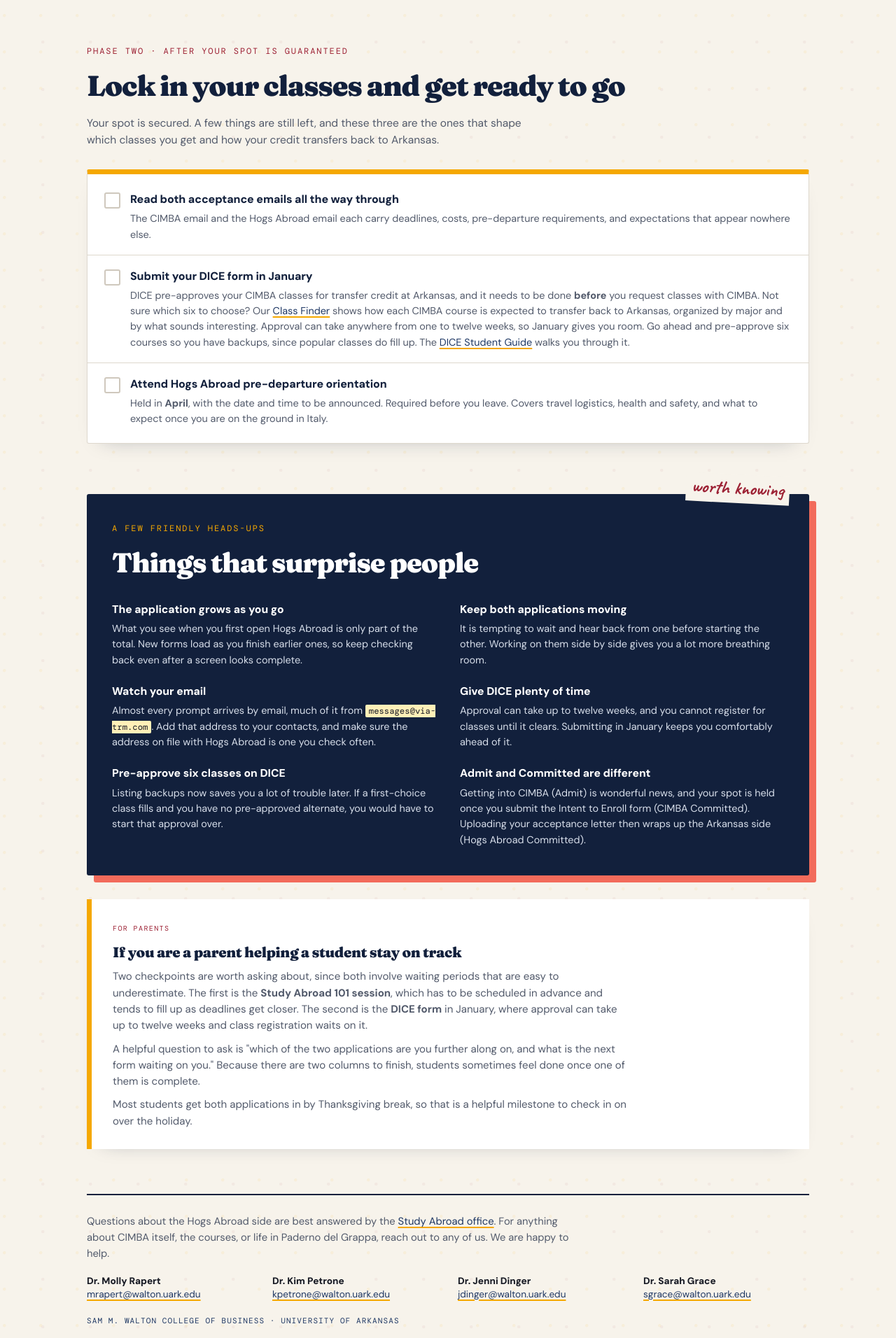
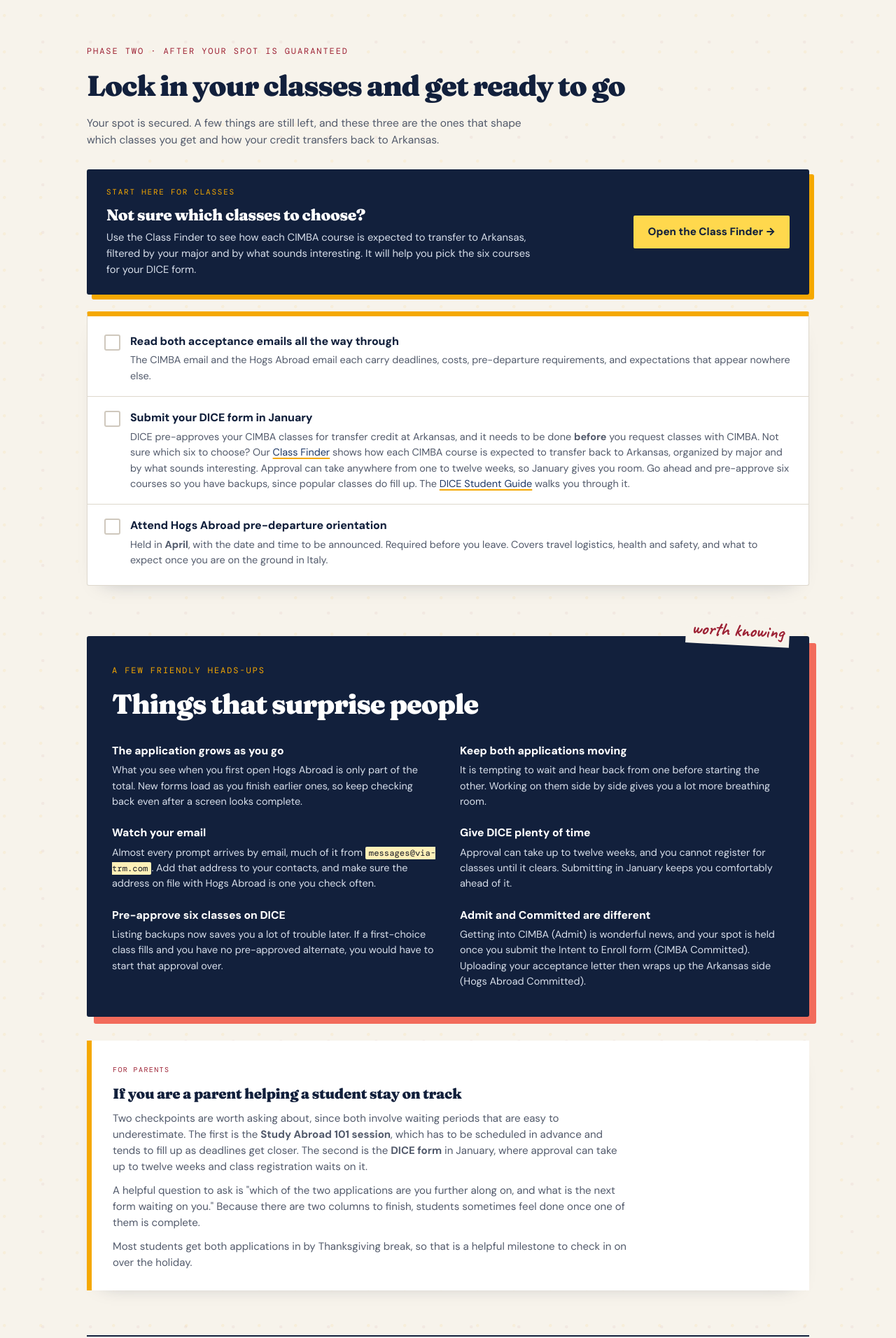
Before and after one commit to profsarahgrace/cimbahogs, a Jekyll site: the page built from summer27application/index.html, in a window 1280 px wide. Shown: the part 3155-5067 px from the top of the page at 70% size. Built offline with Jekyll 4.4.1, drawn with Linux system fonts in a browser that asks for light colours.

Commit message:
Application page: add prominent Class Finder link in Phase two
Co-Authored-By: Claude Sonnet 5.5 <noreply@anthropic.com>

```diff
--- a/summer27application/index.html
+++ b/summer27application/index.html
@@ -264,6 +264,15 @@ audiences:
 
     <p class="phase-note">Your spot is secured. A few things are still left, and these three are the ones that shape which classes you get and how your credit transfers back to Arkansas.</p>
 
+    <a class="finder-cta" href="/classfinder/">
+      <span class="finder-cta-text">
+        <span class="finder-cta-tag">Start here for classes</span>
+        <strong>Not sure which classes to choose?</strong>
+        <span>Use the Class Finder to see how each CIMBA course is expected to transfer to Arkansas, filtered by your major and by what sounds interesting. It will help you pick the six courses for your DICE form.</span>
+      </span>
+      <span class="finder-cta-go">Open the Class Finder &rarr;</span>
+    </a>
+
     <div class="lane-wide">
       <ol class="steps">
         <li>
@@ -283,7 +292,7 @@ audiences:
             <span class="box"><svg viewBox="0 0 16 16" fill="none"><path d="M2 8.5 6 12.5 14 3.5" stroke="#12182B" stroke-width="2.6" stroke-linecap="round" stroke-linejoin="round"/></svg></span>
             <span class="step-body">
               <span class="step-title">Submit your DICE form in January</span>
-              <p class="step-detail">DICE pre-approves your CIMBA classes for transfer credit at Arkansas, and it needs to be done <strong>before</strong> you request classes with CIMBA. Not sure which six to choose? Our <a href="https://cimbahogs.com/classfinder/">Class Finder</a> shows how each CIMBA course is expected to transfer back to Arkansas, organized by major and by what sounds interesting. Approval can take anywhere from one to twelve weeks, so January gives you room. Go ahead and pre-approve six courses so you have backups, since popular classes do fill up. The <a href="https://uark.sharepoint.com/teams/StudyAbroad/SitePages/DICE-Student-Instruction-Guide.aspx" target="_blank" rel="noopener">DICE Student Guide</a> walks you through it.</p>
+              <p class="step-detail">DICE pre-approves your CIMBA classes for transfer credit at Arkansas, and it needs to be done <strong>before</strong> you request classes with CIMBA. Not sure which six to choose? Our <a href="/classfinder/">Class Finder</a> shows how each CIMBA course is expected to transfer back to Arkansas, organized by major and by what sounds interesting. Approval can take anywhere from one to twelve weeks, so January gives you room. Go ahead and pre-approve six courses so you have backups, since popular classes do fill up. The <a href="https://uark.sharepoint.com/teams/StudyAbroad/SitePages/DICE-Student-Instruction-Guide.aspx" target="_blank" rel="noopener">DICE Student Guide</a> walks you through it.</p>
             </span>
           </label>
         </li>
--- a/summer27application/summer27application.css
+++ b/summer27application/summer27application.css
@@ -607,6 +607,66 @@ code{
 }
 .lane-wide ol.steps li .step{padding:18px 24px;}
 
+/* ---------- class finder link ---------- */
+.finder-cta{
+  display:flex;
+  align-items:center;
+  justify-content:space-between;
+  gap:20px 28px;
+  flex-wrap:wrap;
+  margin:0 0 24px;
+  padding:24px 28px;
+  background:var(--navy-deep);
+  color:#D7DEEA;
+  border-radius:3px;
+  box-shadow:7px 7px 0 var(--gold);
+  text-decoration:none;
+  transition:transform .15s,box-shadow .15s;
+}
+.finder-cta:hover{
+  color:#D7DEEA;
+  transform:translate(-2px,-2px);
+  box-shadow:9px 9px 0 var(--gold);
+}
+.finder-cta:focus-visible{outline:3px solid var(--gold);outline-offset:4px;}
+
+.finder-cta-text{
+  flex:1 1 320px;
+  display:block;
+}
+.finder-cta-tag{
+  display:block;
+  margin-bottom:6px;
+  color:var(--gold);
+  font-family:"DM Mono",monospace;
+  font-size:11px;
+  letter-spacing:.16em;
+  text-transform:uppercase;
+}
+.finder-cta strong{
+  display:block;
+  margin-bottom:4px;
+  color:#fff;
+  font-family:"Fraunces",Georgia,serif;
+  font-size:1.4rem;
+  font-weight:850;
+  letter-spacing:-.02em;
+}
+.finder-cta-text > span:last-child{
+  display:block;
+  max-width:62ch;
+  font-size:.92rem;
+}
+.finder-cta-go{
+  flex:0 0 auto;
+  padding:12px 20px;
+  background:var(--butter);
+  color:var(--navy-deep);
+  font-weight:800;
+  font-size:.95rem;
+  border-radius:2px;
+}
+
 /* ---------- gotchas ---------- */
 .gotchas{
   position:relative;
```
